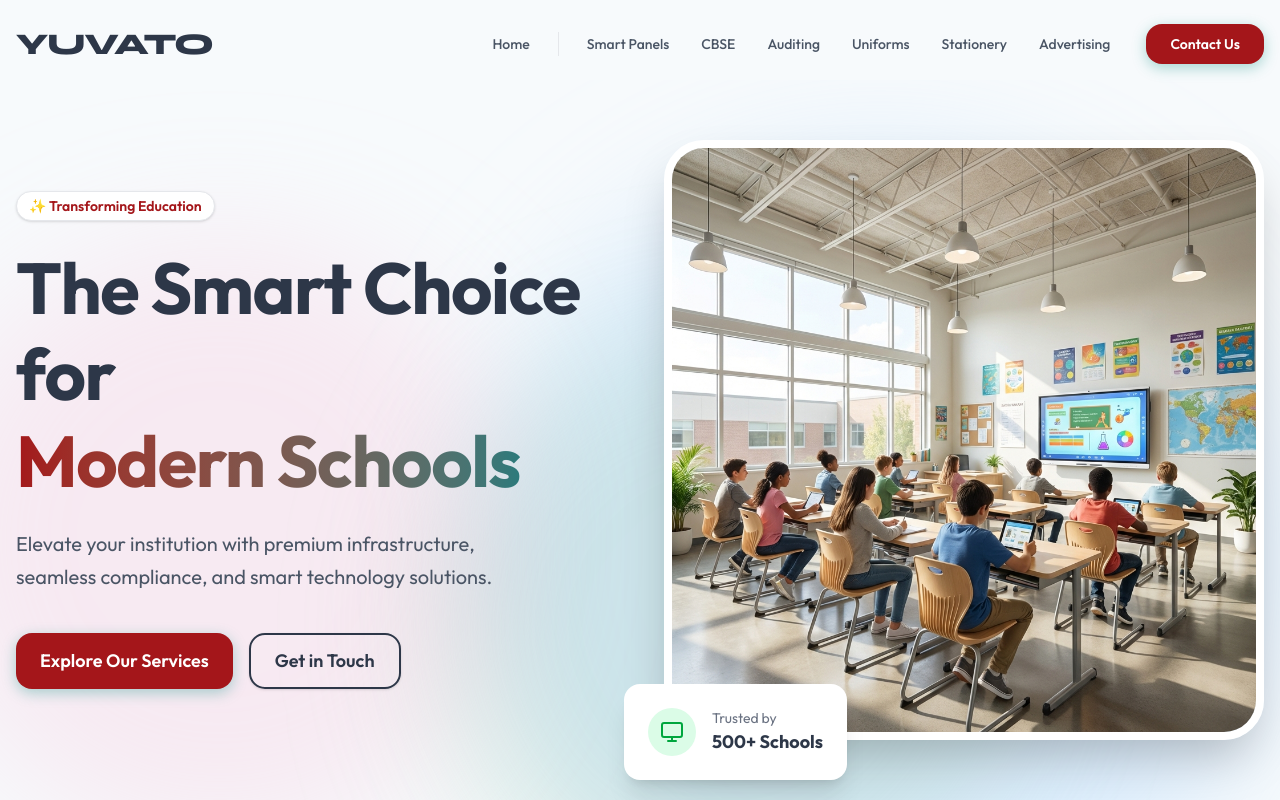
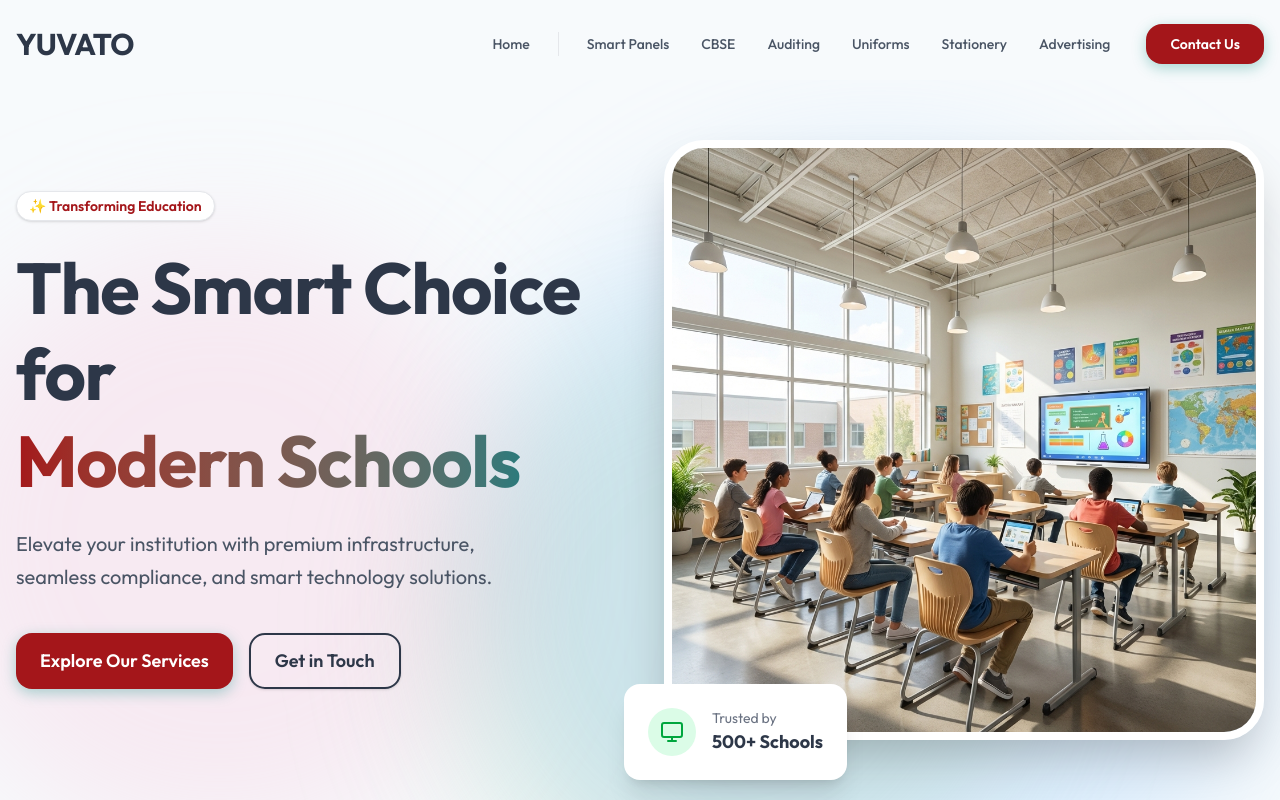
Before and after one commit to tcquant/School, a React (Vite) app: page / in a window 1280 px wide. Shown: the top 800 px of the page. Built offline with nearby package versions, Linux system fonts and the light colour scheme.

Commit message:
Fix logo typography: Switch to Outfit and fix spacing

```diff
--- a/src/components/Layout.jsx
+++ b/src/components/Layout.jsx
@@ -20,7 +20,7 @@ const Navbar = () => {
   return (
     <nav className={`fixed top-0 left-0 right-0 z-50 transition-all duration-300 ${scrolled ? 'bg-white/90 backdrop-blur-md shadow-md py-4' : 'bg-transparent py-6'}`}>
       <div className="container flex items-center justify-between">
-        <Link to="/" className="text-3xl font-logo font-bold text-[var(--color-primary)] tracking-tighter">
+        <Link to="/" className="text-3xl font-logo font-bold text-[var(--color-primary)]">
           YUVATO
         </Link>
 
@@ -82,7 +82,7 @@ const Footer = () => (
   <footer className="bg-[var(--color-primary)] text-white py-12 mt-auto">
     <div className="container grid md:grid-cols-4 gap-8">
       <div>
-        <h3 className="text-3xl font-logo font-bold mb-4 text-white tracking-tighter">YUVATO</h3>
+        <h3 className="text-3xl font-logo font-bold mb-4 text-white">YUVATO</h3>
         <p className="text-gray-400">Transforming educational institutions with premium services and smart technology.</p>
       </div>
       <div>
--- a/src/index.css
+++ b/src/index.css
@@ -49,9 +49,9 @@ h6 {
 }
 
 .font-logo {
-  font-family: 'Syne', sans-serif;
-  font-weight: 800;
-  letter-spacing: -0.04em;
+  font-family: 'Outfit', sans-serif;
+  font-weight: 700;
+  letter-spacing: -0.02em;
 }
 
 /* Utilities classes */
```
